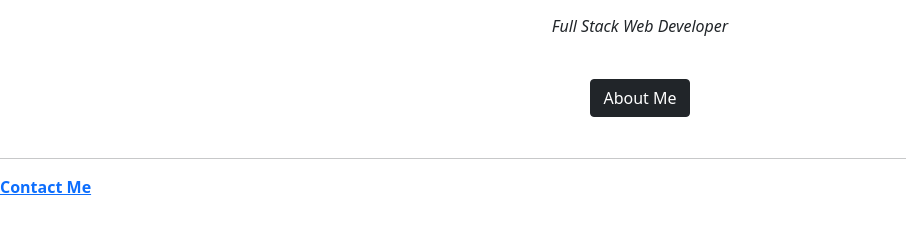
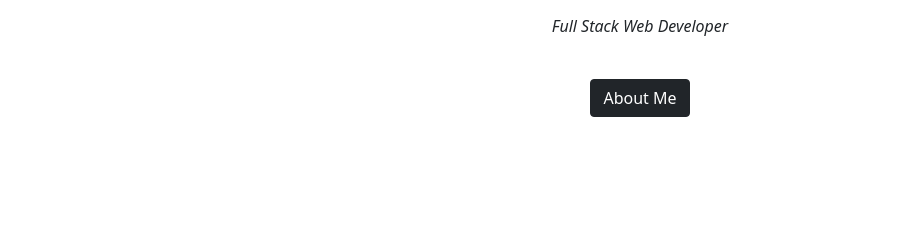
Before and after one commit to Abdikhayum/cv, a plain HTML site: page index.html in a window 1280 px wide. Shown: the part 398-632 px from the top of the page, without its empty margins (0-906 px from the left). Drawn offline with nearby package versions, Linux system fonts and the light colour scheme; a web font is replaced by a local one.

Commit message:
Update index.html

```diff
--- a/index.html
+++ b/index.html
@@ -49,8 +49,7 @@
     <p><i>Full Stack Web Developer</i></p>
     <div class="btndiv"><button type="button" class="btn btn-dark">About Me</button></div>
 
-  <hr>
-  <a href="contact-me.html"> <strong>Contact Me</strong> </a>
+
 
 
 </body>
```
